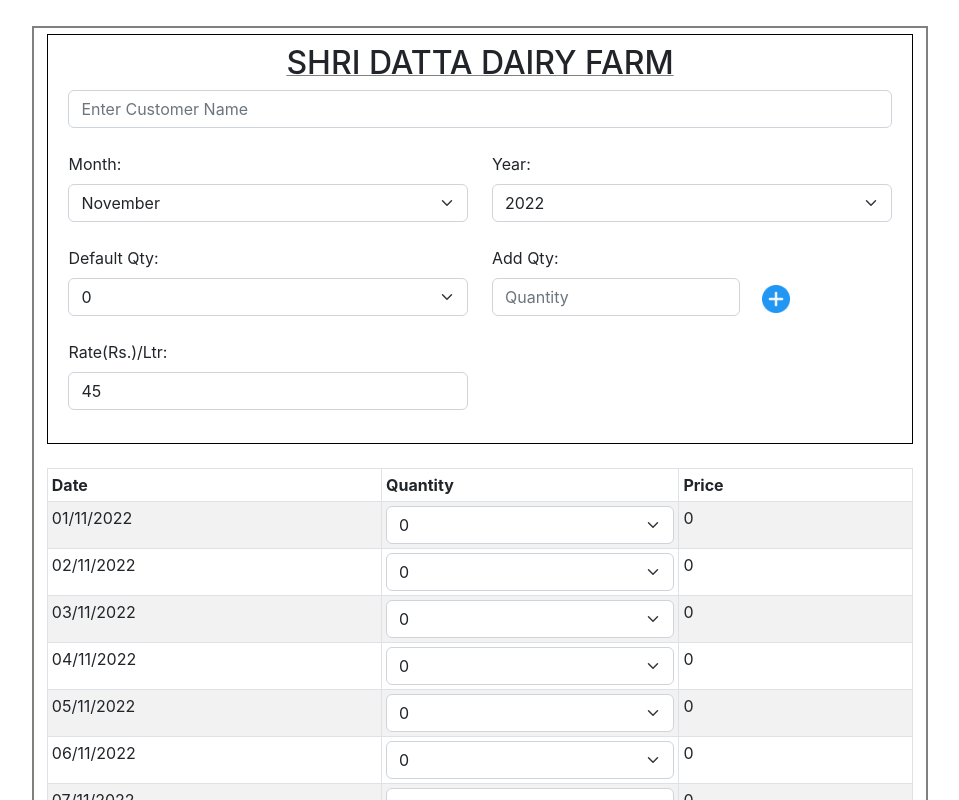
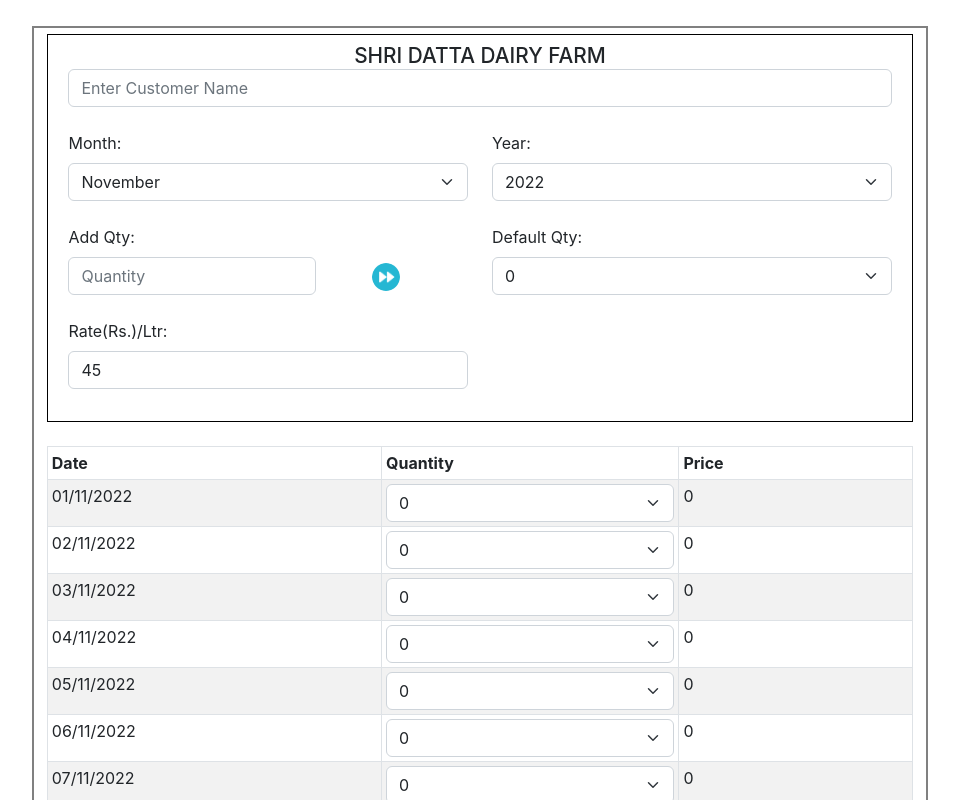
Before and after one commit to kaletushar222/dairyapp, a React (Create React App) app: page / in a window 1280 px wide. Shown: the top 800 px of the page, without its empty margins (160-1119 px from the left). Built offline with nearby package versions, Linux system fonts and the light colour scheme.

Commit message:
ui improvements

```diff
--- a/public/index.html
+++ b/public/index.html
@@ -7,7 +7,7 @@
     <meta name="theme-color" content="#000000" />
     <meta
       name="description"
-      content="Web site created using create-react-app"
+      content="Dairy Application"
     />
     <!--
       manifest.json provides metadata used when your web app is installed on a
@@ -24,7 +24,8 @@
       Learn how to configure a non-root public URL by running `npm run build`.
     -->
     <link rel="stylesheet" href="https://cdnjs.cloudflare.com/ajax/libs/bootstrap/5.2.3/css/bootstrap.min.css" integrity="sha512-SbiR/eusphKoMVVXysTKG/7VseWii+Y3FdHrt0EpKgpToZeemhqHeZeLWLhJutz/2ut2Vw1uQEj2MbRF+TVBUA==" crossorigin="anonymous" referrerpolicy="no-referrer" />
-    <link rel="stylesheet" href="https://cdn.jsdelivr.net/npm/bootstrap-icons@1.7.2/font/bootstrap-icons.css">
+    <link href="https://cdn.jsdelivr.net/npm/bootstrap-icons@1.3.0/font/bootstrap-icons.css" rel="stylesheet">
+
 
     <title>Dairy</title>
   </head>
--- a/src/layouts/Appmodules/Dairy/DairyApp.css
+++ b/src/layouts/Appmodules/Dairy/DairyApp.css
@@ -4,16 +4,19 @@
     padding: 0.5% 1%;
 }
 h1 {
-    font-size: 2rem;
-    text-decoration-line: underline;
+    font-size: 1.3rem;
     text-decoration-thickness: 1px;
     text-decoration-color: grey;
+    margin-bottom: 0px;
+}
+
+.owner {
+    font-size: 12px;
 }
 
 @media only screen and (max-width: 600px) {
     h1 {
         font-size: 22px;
-        padding-bottom: 2%;
     }
     .dairy-invoice{
         margin: 3%;
@@ -26,6 +29,11 @@ h1 {
     padding: 1%;
 }
 
+.custom-button {
+    margin-left: 14%;
+    border-radius: 50%;
+}
+
   .custom-button:active {
     transform: translateY(1.5px);
   }
--- a/src/layouts/Appmodules/Dairy/DairyInvoice.js
+++ b/src/layouts/Appmodules/Dairy/DairyInvoice.js
@@ -3,7 +3,7 @@ import React from 'react';
 import { Button, Col, Form, Row, Table } from 'react-bootstrap';
 import './DairyApp.css';
 import Footer from './Components/Footer/Footer'
-import PlusIcon from '../../../images/plus.png'
+import ForwardIcon from '../../../images/forward.png'
 import BuffaloImage from '../../../images/buffalo.png'
 
 class DairyInvoice extends React.Component {
@@ -260,6 +260,11 @@ class DairyInvoice extends React.Component {
 							<br/>
 							<Row style={{margin: "auto"}}>
 								<Col>
+									<Form.Label style={{display: "block"}}>Add Qty: &nbsp; </Form.Label>
+									<Form.Control style={{width: "62%", display: "inline"}} value={ customQty } type="number" placeholder="Quantity" name="Custom Quantity" onChange={this.handleCustomQty}/>
+									<img className='custom-button' role="button" onClick={this.addQuantity} height="28" width="28" src={ForwardIcon} alt="add" />
+								</Col>
+								<Col>
 									<Form.Label style={{display: "block"}}>Default Qty:</Form.Label>
 									<Form.Select name="quantity" style={{display : "block"}} value={dairyInvoice.defaultQuantity} onChange={ this.handleDefaultQuantityUpdate }>
 										{
@@ -268,12 +273,6 @@ class DairyInvoice extends React.Component {
 											})
 										}
 									</Form.Select>
-								</Col>
-								<Col>
-									<Form.Label style={{display: "block"}}>Add Qty: &nbsp; </Form.Label>
-									<Form.Control style={{width: "62%", display: "inline"}} value={ customQty } type="number" placeholder="Quantity" name="Custom Quantity" onChange={this.handleCustomQty}/>
-									&nbsp;&nbsp;&nbsp;	&nbsp;
-									<img className='custom-button' role="button" onClick={this.addQuantity} height="28" width="28" src={PlusIcon} alt="add" />
 								</Col>
 							</Row>
 							<br/>
@@ -347,8 +346,9 @@ class DairyInvoice extends React.Component {
 						<div style={{ marginBottom:"8px" }}>
 							<center>
 								<h1>SHRI DATTA DAIRY FARM</h1>
-								<div>Datta Shinde | 7385063457 </div>
+								<div className='owner'>Datta Shinde | 7385063457 </div>
 							</center>
+							<br/>
 							<div style={{width: "100%", display: "flex"}}>
 								<div style={{width: "70%"}}>
 									<Row style={{margin: "auto"}}>
```
Also changed, not shown: src/images/forward.png (added).
